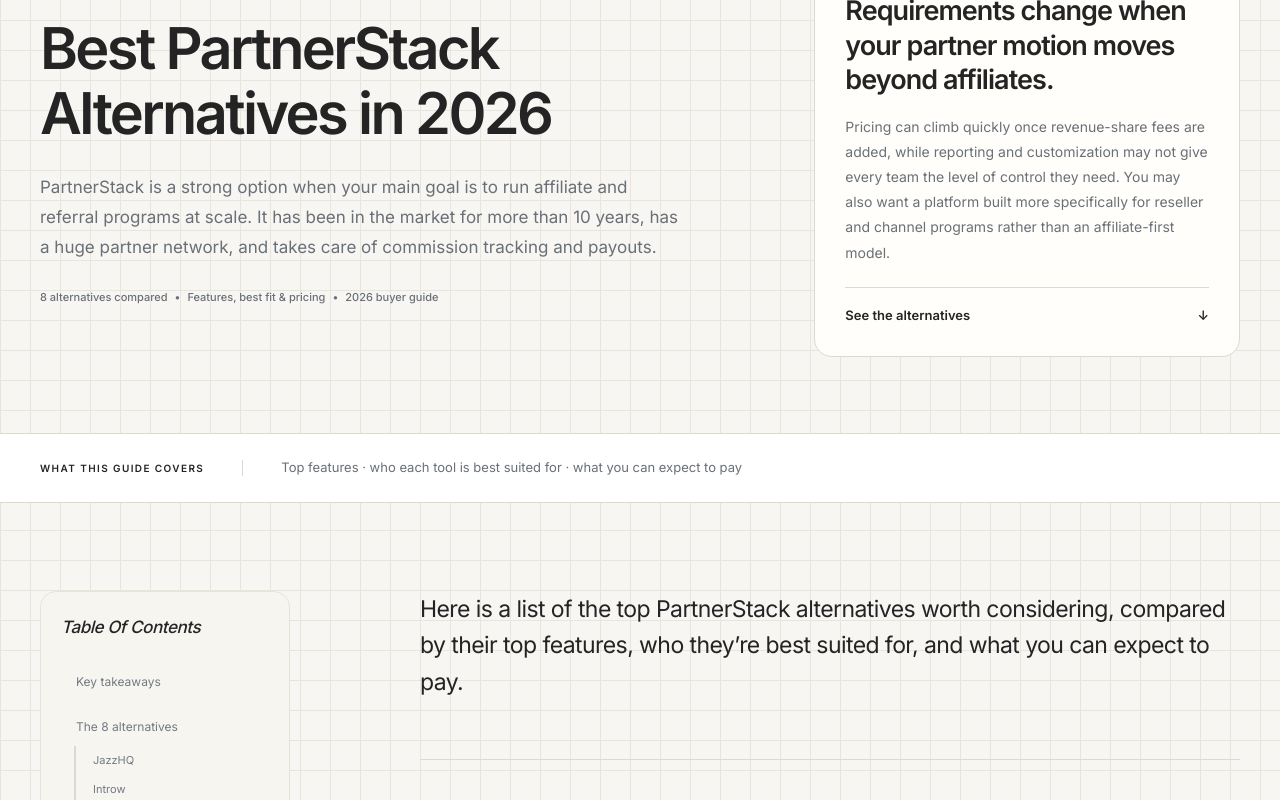
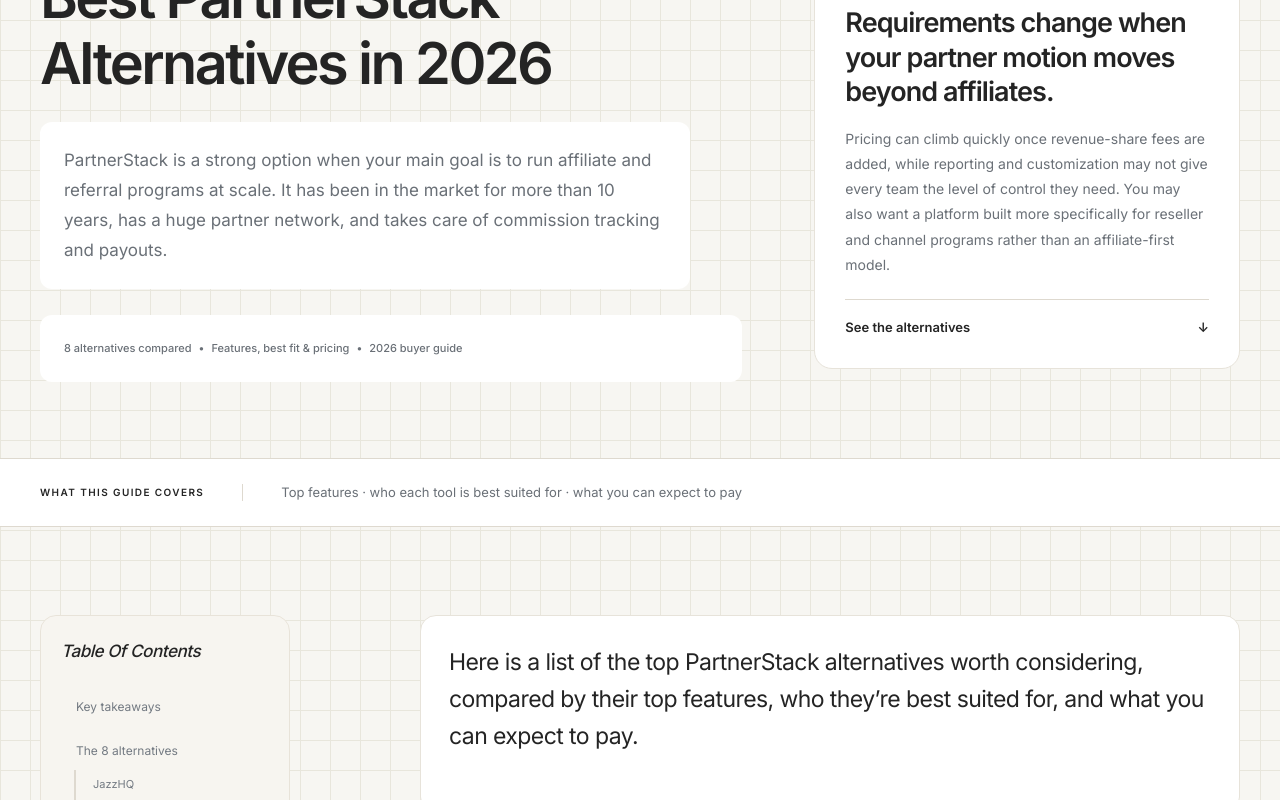
Before and after one commit to Sasisampath/Best-PartnerStack-Alternatives-in-2026-page, a Next.js app: page /buyers-guide/partnerstack-alternatives in a window 1280 px wide. Shown: the part 280-1080 px from the top of the page. Built offline with nearby package versions, Linux system fonts and the light colour scheme; no server answers.

Commit message:
Improve article readability with white content surfaces

```diff
--- a/src/app/buyers-guide/partnerstack-alternatives/page.module.css
+++ b/src/app/buyers-guide/partnerstack-alternatives/page.module.css
@@ -329,3 +329,45 @@
   .endCta h2 { font-size: 28px; }
   .endCta .primaryButton { width: 100%; }
 }
+
+/* Opaque reading surfaces keep the original grid visible around the article. */
+.introBlock,
+.section,
+.toolSection,
+.verdict {
+  background: #fff;
+  border: 1px solid #e7e3da;
+  border-radius: 16px;
+  padding-inline: 28px;
+}
+.introBlock { padding-top: 28px; }
+.section { margin-bottom: 32px; }
+.toolSection { padding-bottom: 28px; }
+.verdict { margin-bottom: 32px; }
+/* Keep the hero canvas exposed while shielding its explanatory text. */
+.heroCopy > p,
+.heroMeta {
+  background: #fff;
+  border-radius: 12px;
+  padding: 24px;
+}
+.heroCard { background: #fff; border-color: #e7e3da; }
+.jumpCard:first-child { background: #f1eeff; }
+.tableShell { background: #fff; }
+.faqList { display: grid; gap: 16px; border-top: 0; }
+.faqItem {
+  background: #fff;
+  border: 1px solid #e7e3da;
+  border-radius: 12px;
+  padding-inline: 24px;
+}
+.faqItem summary { padding-block: 24px; }
+.faqItem p { margin-bottom: 24px; padding-right: 0; }
+@media (max-width: 639px) {
+  .introBlock, .section, .toolSection, .verdict { padding-inline: 18px; }
+  .introBlock { padding-top: 24px; }
+  .heroCopy > p, .heroMeta { padding: 18px; }
+  .faqItem { padding-inline: 18px; }
+  .faqItem summary { gap: 16px; padding-block: 20px; }
+  .faqItem p { margin-bottom: 20px; }
+}
```
